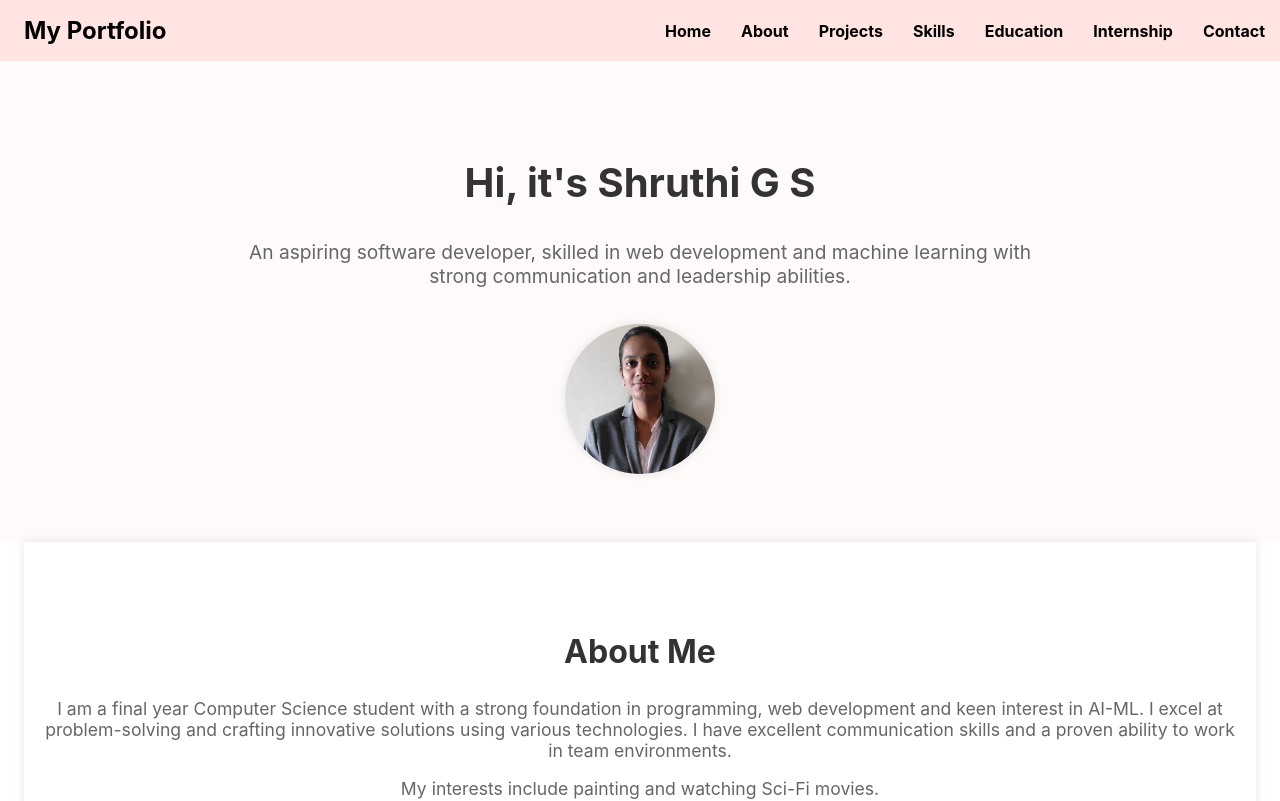
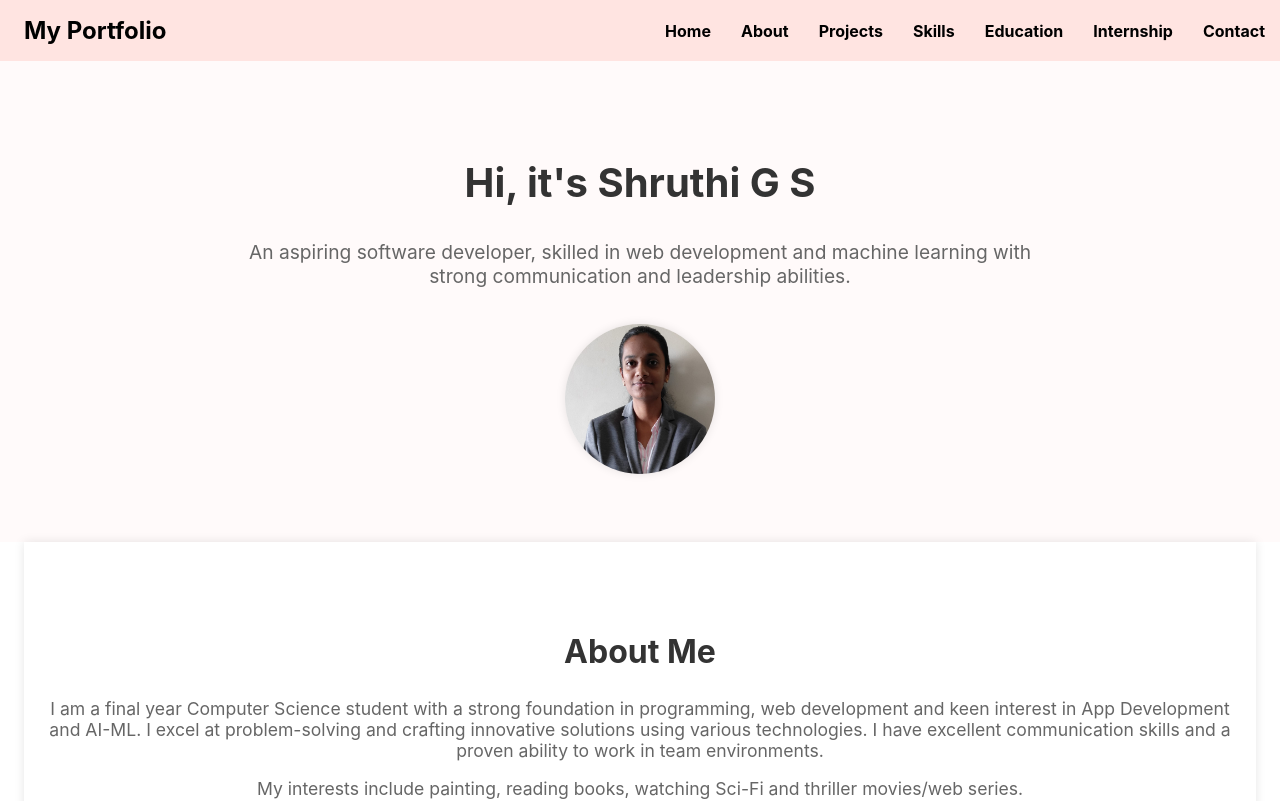
Before and after one commit to Shruthi-GS/ShruthiPortfolioWebsite, a React (Create React App) app: page / in a window 1280 px wide. Shown: the top 801 px of the page. Built offline with nearby package versions, Linux system fonts and the light colour scheme.

Commit message:
Update About.js

```diff
--- a/src/components/About.js
+++ b/src/components/About.js
@@ -5,9 +5,9 @@ const About = () => {
   return (
     <Section id="about">
       <h2>About Me</h2>
-      <p>I am a final year Computer Science student with a strong foundation in programming, web development and keen interest in AI-ML. I excel at problem-solving and crafting innovative solutions using various technologies. I have excellent communication skills and a proven ability to work in team environments.</p>
+      <p>I am a final year Computer Science student with a strong foundation in programming, web development and keen interest in App Development and AI-ML. I excel at problem-solving and crafting innovative solutions using various technologies. I have excellent communication skills and a proven ability to work in team environments.</p>
       <Interests>
-      <p>My interests include painting and watching Sci-Fi movies.</p>
+      <p>My interests include painting, reading books, watching Sci-Fi and thriller movies/web series.</p>
       </Interests>
       <ResumeButton href="https://shruthi-gs.github.io/ShruthiPortfolioWebsite/ShruthiGS.pdf" download="ShruthiGS_Resume.pdf">My Resume</ResumeButton>
     </Section>
```
